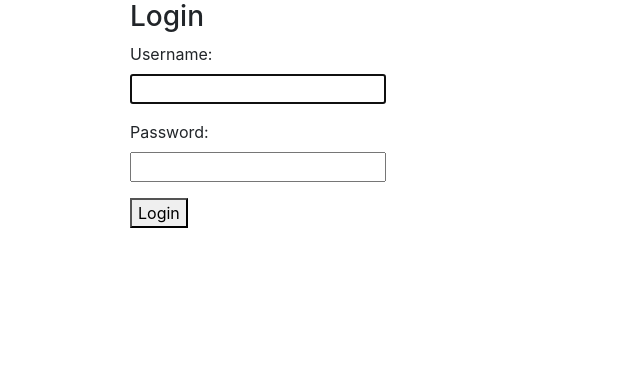
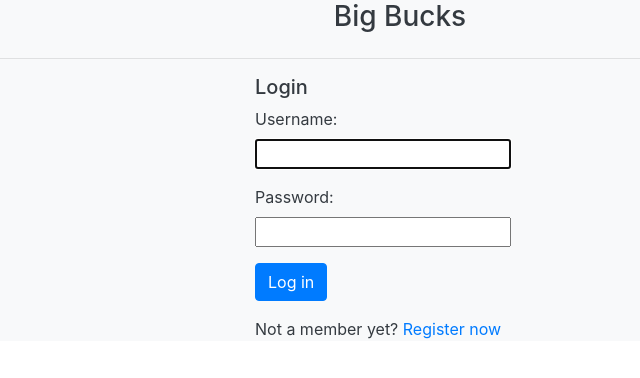
Before and after one commit to srinipal/mutual-funds-portfolio, a Django app: page /login/ in a window 1280 px wide. Shown: the top 378 px of the page, without its empty margins (240-880 px from the left). Run offline with Django 3.2, Linux system fonts and the light colour scheme; some libraries are stand-ins or nearby versions.

Commit message:
Better formatting of login and registration pages

```diff
--- a/mfPortfolio/portfolio/templates/portfolio/guest_base.html
+++ b/mfPortfolio/portfolio/templates/portfolio/guest_base.html
@@ -10,9 +10,6 @@
 <script src="https://cdn.jsdelivr.net/npm/popper.js@1.16.0/dist/umd/popper.min.js"
         integrity="sha384-Q6E9RHvbIyZFJoft+2mJbHaEWldlvI9IOYy5n3zV9zzTtmI3UksdQRVvoxMfooAo"
         crossorigin="anonymous"></script>
-<script src="https://stackpath.bootstrapcdn.com/bootstrap/4.4.1/js/bootstrap.min.js"
-        integrity="sha384-wfSDF2E50Y2D1uUdj0O3uMBJnjuUD4Ih7YwaYd1iqfktj0Uod8GCExl3Og8ifwB6"
-        crossorigin="anonymous"></script>
 <link rel="stylesheet" href="https://stackpath.bootstrapcdn.com/bootstrap/4.4.1/css/bootstrap.min.css"
       integrity="sha384-Vkoo8x4CGsO3+Hhxv8T/Q5PaXtkKtu6ug5TOeNV6gBiFeWPGFN9MuhOf23Q9Ifjh" crossorigin="anonymous">
 <link rel="stylesheet" href="https://cdnjs.cloudflare.com/ajax/libs/font-awesome/4.7.0/css/font-awesome.min.css">
--- a/mfPortfolio/portfolio/templates/registration/login.html
+++ b/mfPortfolio/portfolio/templates/registration/login.html
@@ -1,14 +1,19 @@
 {% extends 'portfolio/guest_base.html' %}
 {% block title %} User login {% endblock %}
 {% block content %}
-    <div class="container h-100">
-        <div class="row h-100 justify-content-center align-items-center">
+    <div class="container-fluid h-100 bg-light text-dark">
+        <div class="row justify-content-center align-items-center">
+            <h3>Big Bucks</h3>
+        </div>
+        <hr/>
+        <div class="row justify-content-center align-items-center h-100">
+            <div class="col col-sm-6 col-md-6 col-lg-4 col-xl-3">
+                <form method="post">
+                    <h5>Login</h5>
 
-            <div class="col-10 col-md-8 col-lg-6">
-                <form method="post">
-                    <h3>Login</h3>
                     {% csrf_token %}
                     {% for field in form %}
+                        <div class="form-group">
                             <p>
                                 {{ field.label_tag }}<br>
                                 {{ field }}
@@ -19,11 +24,20 @@
                                     <p style="color: red">{{ error }}</p>
                                 {% endfor %}
                             </p>
+                        </div>
                     {% endfor %}
-                    <button type="submit">Login</button>
+
+                    <div class="form-group">
+                        <button type="submit" class="btn-primary btn">Log in</button>
+                    </div>
+                    <div class="row align-items-center">
+                        <div class="col">
+                        Not a member yet? <a href="{% url 'signup' %}">Register now</a>
+                        </div>
+                    </div>
                 </form>
             </div>
         </div>
     </div>
-    </div>
+
 {% endblock %}
```
Also changed, not shown: mfPortfolio/portfolio/templates/portfolio/signup.html (+18 -3 lines), mfPortfolio/portfolio/templates/registration/logged_out.html (+12 -1 lines). Lines whose indentation alone changed are shown as unchanged.
